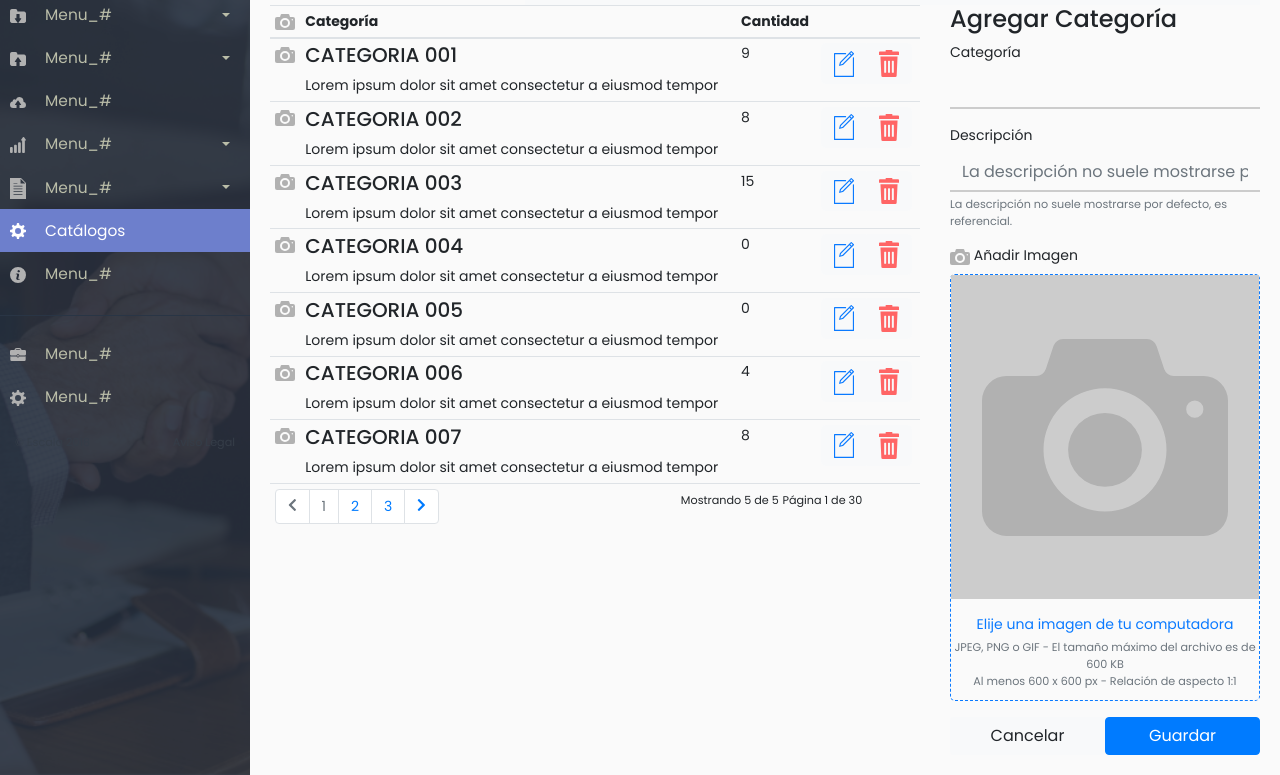
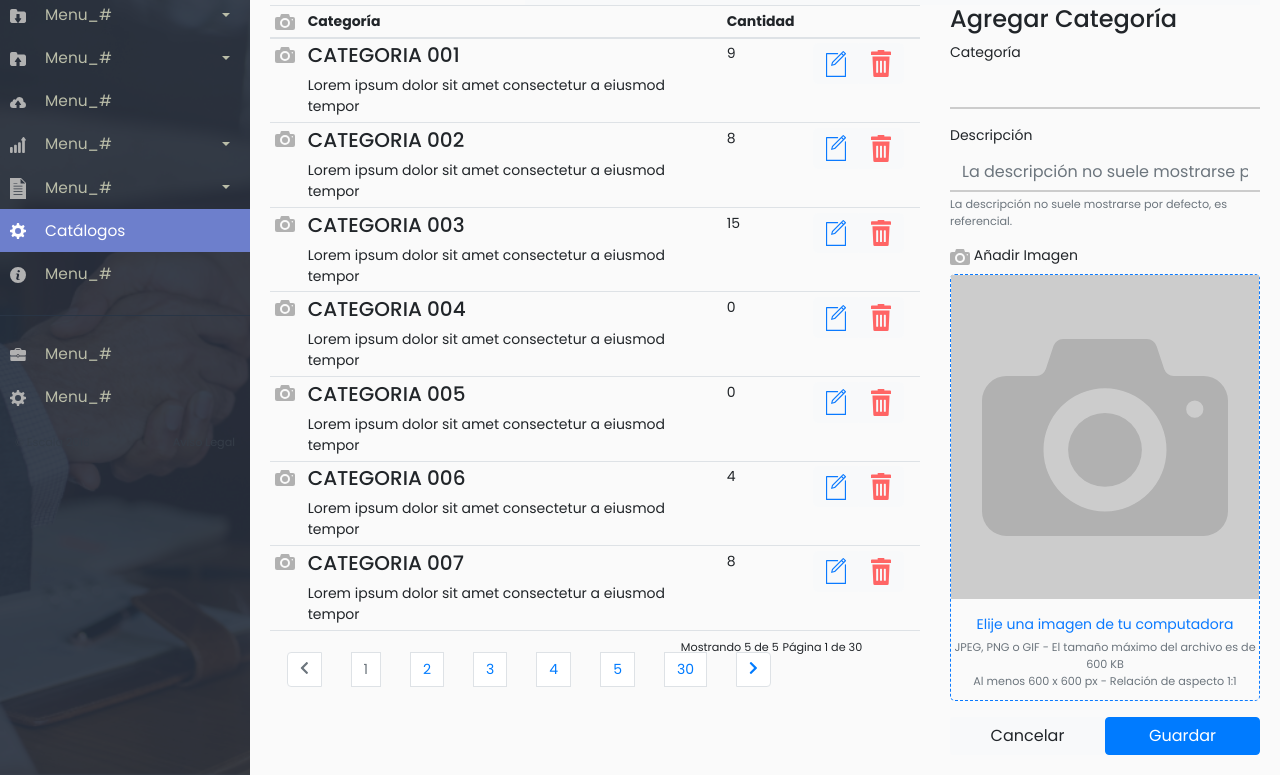
Before and after one commit to rivadeveira/prueba-maquetacion, a plain HTML site: page index.html in a window 1280 px wide. Shown: the part 126-901 px from the top of the page. Drawn offline with nearby package versions, Linux system fonts and the light colour scheme.

Commit message:
Agregar espacios en paginador

```diff
--- a/index.html
+++ b/index.html
@@ -3,7 +3,7 @@
 <head>
     <meta charset="utf-8" />
     <meta http-equiv="X-UA-Compatible" content="IE=edge">
-    <title>Hello, World!</title>
+    <title>Escala | Catálogos</title>
     <meta name="viewport" content="width=device-width, initial-scale=1, shrink-to-fit=no">
     <link rel="stylesheet" href="https://stackpath.bootstrapcdn.com/bootstrap/4.1.3/css/bootstrap.min.css" integrity="sha384-MCw98/SFnGE8fJT3GXwEOngsV7Zt27NXFoaoApmYm81iuXoPkFOJwJ8ERdknLPMO" crossorigin="anonymous">
     <link rel="stylesheet" href="./style.css">
@@ -366,7 +366,7 @@
                                     <td colspan="4">
                                         <div class="row">
                                             <div class="col-sm-7">
-                                                <nav>
+                                                <nav class="pager-grid">
                                                     <ul class="pagination pagination">
                                                         <li class="page-item disabled">
                                                             <span class="page-link">
@@ -382,6 +382,15 @@
                                                         <li class="page-item">
                                                             <a class="page-link" href="#">3</a>
                                                         </li>
+                                                        <li class="page-item">
+                                                            <a class="page-link" href="#">4</a>
+                                                        </li>
+                                                        <li class="page-item">
+                                                            <a class="page-link" href="#">5</a>
+                                                        </li>
+                                                        <li class="page-item">
+                                                                <a class="page-link" href="#">30</a>
+                                                            </li>
                                                         <li class="page-item">
                                                             <a class="page-link" href="#">
                                                                 <i class="fa fa-chevron-right" aria-hidden="true"></i>
--- a/style.css
+++ b/style.css
@@ -197,6 +197,14 @@ ul ul a {
     padding-bottom: 10px;
     margin-bottom: 10px;
 }
+.pager-grid .pagination .page-item {
+    border-radius: .25rem;
+    margin-right: 6px;
+    padding: 16px 12px;
+}
+.pager-grid .pagination .page-item:last-child {
+    margin-right: 0px;
+}
 
 @media (max-width: 768px) {
     #sidebar {
```
